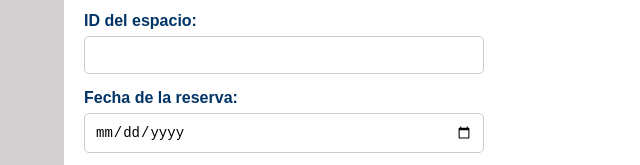
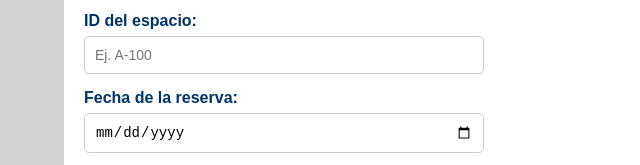
Before and after one commit to luhearce-26k/II-51, a plain HTML site: page AVANCE-I/reservas.html in a window 1280 px wide. Shown: the part 559-724 px from the top of the page, 0-640 px from the left. Drawn offline with Linux system fonts and the light colour scheme.

Commit message:
Update reservas.html to change ID input type from number to text with placeholder; remove unnecessary line

```diff
--- a/AVANCE-I/reservas.html
+++ b/AVANCE-I/reservas.html
@@ -57,7 +57,7 @@
 
                 <div class="form">
                     <label for="idEspacio">ID del espacio:</label>
-                    <input type="number" id="idEspacio" name="idEspacio" min="1" required>
+                    <input type="text" id="Placa" name="ID del espacio" maxlength="05" placeholder="Ej. A-100" required>
                 </div>
 
                 <div class="form">
@@ -74,7 +74,6 @@
                     <label for="horaFin">Hora de finalización:</label>
                     <input type="time" id="horaFin" name="horaFin" required>
                 </div>
-
 
 
                 <button class="btn" type="submit">Registrar reserva</button>
```
Also changed, not shown: LABORATORIOS/Lab01/UML U PARKING - Sistema de gestión de parqueos universitarios - Luis Arce Herrera.png (deleted).
